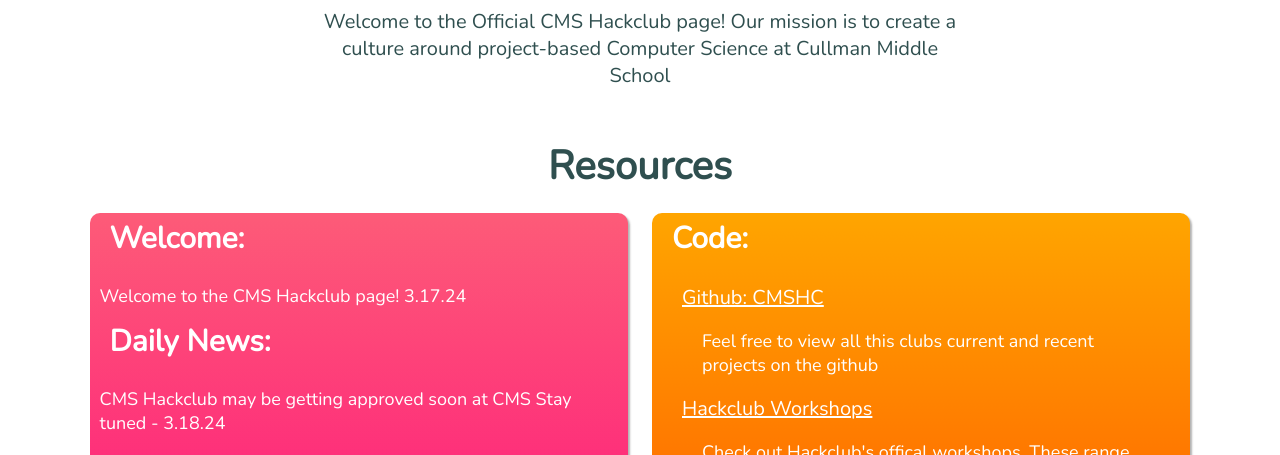
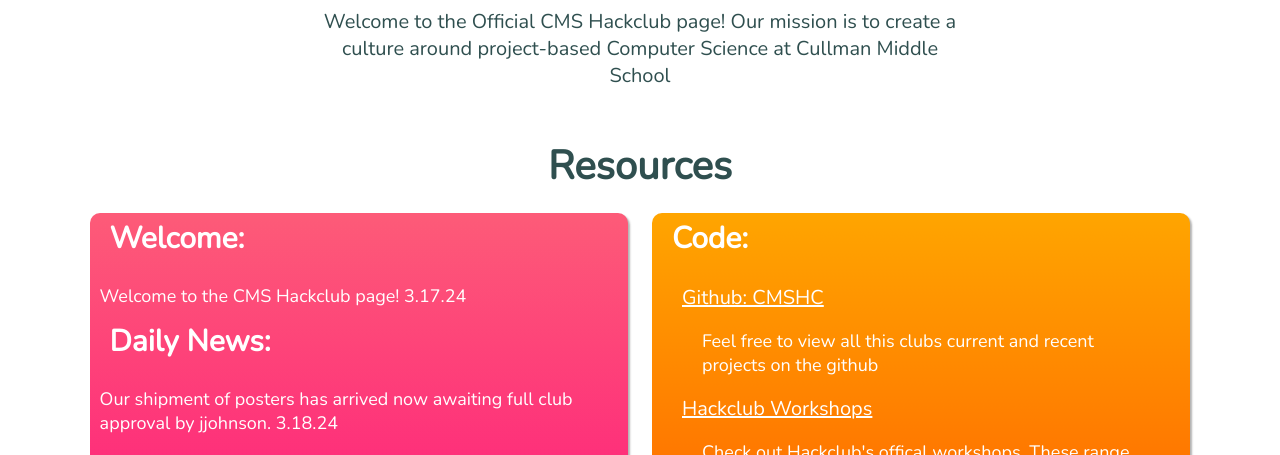
Before and after one commit to cmshc/cmshc.github.io, a plain HTML site: page index.html in a window 1280 px wide. Shown: the part 306-761 px from the top of the page. Drawn offline with nearby package versions, Linux system fonts and the light colour scheme; a script that the page names is missing.

Commit message:
Update index.html

```diff
--- a/index.html
+++ b/index.html
@@ -27,7 +27,7 @@
         </p>
         <h2 class="boxHeader"> Daily News: </h2>
         <p class="announcementText">
-          CMS Hackclub may be getting approved soon at CMS Stay tuned - 3.18.24
+          Our shipment of posters has arrived now awaiting full club approval by jjohnson. 3.18.24
         </p>
 
         <h2 class="boxHeader" style="top: 10px;"> About:  </h2>
```
